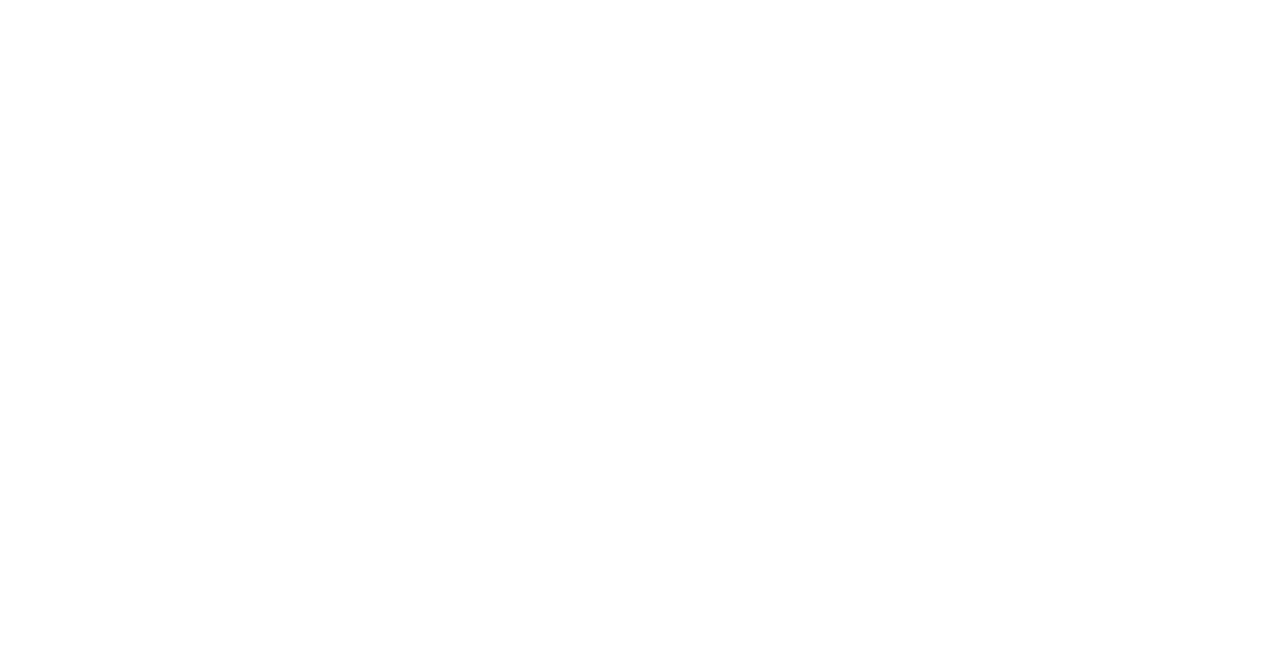
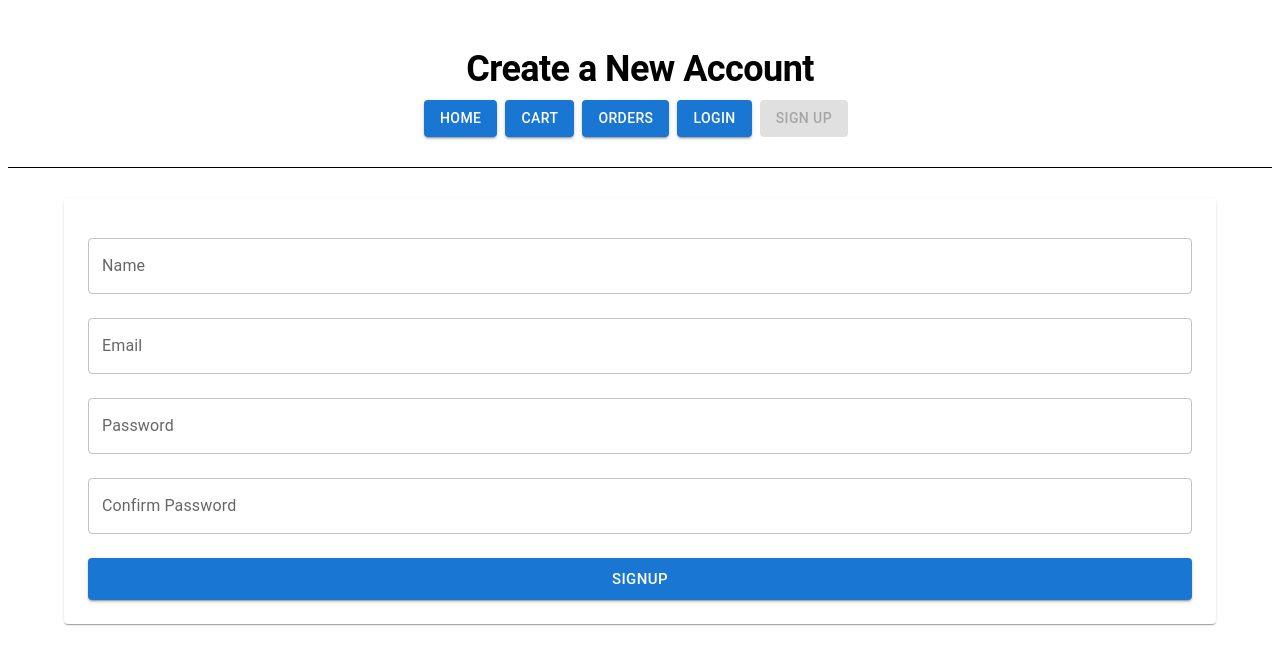
Before and after one commit to EeSzen/e-commerce, a React (Create React App) app: page /signup in a window 1280 px wide. Before the commit this address had no page. Shown: the top 664 px of the page. Built offline with nearby package versions, Linux system fonts and the light colour scheme.

Commit message:
auth-check

```diff
--- a/src/App.js
+++ b/src/App.js
@@ -9,6 +9,8 @@
 import Checkout from "./pages/Checkout";
 import PaymentVerify from "./pages/PaymentVerify";
 import Orders from "./pages/Orders";
+import Login from "./pages/LoginPage";
+import Signup from "./pages/SignupPage";
 
 function App() {
   return (
@@ -24,6 +26,8 @@
           <Route path="/checkout" element={<Checkout />} />
           <Route path="/verify-payment" element={<PaymentVerify />} />
           <Route path="/orders" element={<Orders />} />
+          <Route path="/login" element={<Login />} />
+          <Route path="/signup" element={<Signup />} />
         </Routes>
       </BrowserRouter>
       <Toaster richColors position="top-right" />
--- a/src/components/Header/index.js
+++ b/src/components/Header/index.js
@@ -11,6 +11,8 @@
   const isHomePage = location.pathname === "/";
   const isCartPage = location.pathname === "/products/cart";
   const isOrdersPage = location.pathname === "/orders";
+  const isLoginPage = location.pathname === "/login";
+  const isSignupPage = location.pathname === "/signup";
 
   return (
     <Box
@@ -62,6 +64,7 @@
         </Button>
         <Button
           variant="contained"
+          sx={{ mr: 1 }}
           disabled={isOrdersPage}
           // Disable if we're already on the homepage
           onClick={() => {
@@ -70,6 +73,28 @@
         >
           Orders
         </Button>
+        <Button
+          variant="contained"
+          sx={{ mr: 1 }}
+          disabled={isLoginPage}
+          // Disable if we're already on the homepage
+          onClick={() => {
+            navigate("/login");
+          }}
+        >
+          Login
+        </Button>
+        <Button
+          variant="contained"
+          sx={{ mr: 1 }}
+          disabled={isSignupPage}
+          // Disable if we're already on the homepage
+          onClick={() => {
+            navigate("/signup");
+          }}
+        >
+          Sign Up
+        </Button>
       </Container>
     </Box>
   );
--- /dev/null
+++ b/src/pages/LoginPage/index.js
@@ -0,0 +1,83 @@
+import { Button, Container, Paper } from "@mui/material";
+import { authLogin } from "../../utility/api";
+import { useState } from "react";
+import Header from "../../components/Header";
+import TextField from "@mui/material/TextField";
+import { toast } from "sonner";
+import { useNavigate } from "react-router-dom";
+
+function Login() {
+  const navigate = useNavigate();
+  const [email, setEmail] = useState("");
+  const [password, setPassword] = useState("");
+
+  //   useEffect(() => {
+  //     authLogin().then((userData) => {
+  //       setEmail;
+  //     });
+  //   });
+
+  const handleLogin = async (event) => {
+    event.preventDefault();
+    // check for error
+    if (!email || !password) {
+      return toast.error("Please fill out all the required fields");
+    }
+    // trigger the API
+    const loggedUser = await authLogin(email, password);
+
+    if (!loggedUser) {
+      return toast.error("Email or Password is incorrect");
+    }
+
+    if (loggedUser) {
+      toast.success("You have logged in successfully!");
+      //   navigate("/");
+      console.log(loggedUser, "test login");
+    }
+  };
+
+  return (
+    <>
+      <Header label="Login to Your Account" />
+      <Container>
+        <Paper sx={{ p: 3, pt: 5 }}>
+          <TextField
+            fullWidth
+            label="Email"
+            id="Email"
+            value={email}
+            type="email"
+            sx={{ mb: 3 }}
+            onChange={(event) => setEmail(event.target.value)}
+          />
+          <TextField
+            fullWidth
+            label="Password"
+            id="Password"
+            value={password}
+            type="password"
+            sx={{ mb: 3 }}
+            onChange={(event) => setPassword(event.target.value)}
+          />
+          <Button
+            fullWidth
+            variant="contained"
+            size="large"
+            onClick={handleLogin}
+          >
+            Login
+          </Button>
+        </Paper>
+      </Container>
+    </>
+  );
+}
+
+export default Login;
+
+//======= test account =======//
+// {
+//     "email": "Thaddeus@gmail.com",
+//     "password": "password"
+// }
--- a/src/pages/Orders/index.js
+++ b/src/pages/Orders/index.js
@@ -48,21 +48,28 @@
     }
   };
 
-  const handleStatusChange = async (_id, newStatus) => {
-    try {
-      const updatedOrder = await updateOrder(_id, newStatus);
+  const handleStatusChange = async (_id, status) => {
+    // try {
+    //   const updatedOrder = await updateOrder(_id, newStatus);
+    //   if (updatedOrder) {
+    //     // Update the order in the state with the new status
+    //     setOrder((prevOrders) =>
+    //       prevOrders.map((order) =>
+    //         order._id === _id ? { ...order, status: newStatus } : order
+    //       )
+    //     );
+    //     toast.success("Order status updated successfully");
+    //     console.log(handleStatusChange)
+    //   }
+    // } catch (error) {
+    //   toast.error("Failed to update order status");
+    // }
+    const updatedOrder = await updateOrder(_id, status);
     if (updatedOrder) {
-        // Update the order in the state with the new status
-        setOrder((prevOrders) =>
-          prevOrders.map((order) =>
-            order._id === _id ? { ...order, status: newStatus } : order
-          )
-        );
-        toast.success("Order status updated successfully");
-        console.log(handleStatusChange)
-      }
-    } catch (error) {
-      toast.error("Failed to update order status");
+      // fetch the updated orders from API
+      const updatedOrders = await getOrders();
+      setOrder(updatedOrders);
+      toast.success("Order status has been updated");
     }
   };
 
@@ -74,11 +81,46 @@
           <TableHead>
             <TableRow>
               <TableCell>Customer </TableCell>
-              <TableCell align="right">Products</TableCell>
-              <TableCell align="right">Total Amount</TableCell>
-              <TableCell align="right">Status</TableCell>
-              <TableCell align="right">Payment Date</TableCell>
-              <TableCell align="right">Actions</TableCell>
+              <TableCell
+                align="right"
+                sx={{
+                  fontWeight: "bold",
+                }}
+              >
+                Products
+              </TableCell>
+              <TableCell
+                align="right"
+                sx={{
+                  fontWeight: "bold",
+                }}
+              >
+                Total Amount
+              </TableCell>
+              <TableCell
+                align="right"
+                sx={{
+                  fontWeight: "bold",
+                }}
+              >
+                Status
+              </TableCell>
+              <TableCell
+                align="right"
+                sx={{
+                  fontWeight: "bold",
+                }}
+              >
+                Payment Date
+              </TableCell>
+              <TableCell
+                align="right"
+                sx={{
+                  fontWeight: "bold",
+                }}
+              >
+                Actions
+              </TableCell>
             </TableRow>
           </TableHead>
           <TableBody>
@@ -93,7 +135,7 @@
                 </TableCell>
                 <TableCell align="right">
                   {item.products.map((a) => (
-                    <div>{a.name}</div>
+                    <div key={a._id}>{a.name}</div>
                   ))}
                 </TableCell>
                 <TableCell align="right">
@@ -102,16 +144,22 @@
                 {/* ======= dropdown ====== */}
                 <TableCell align="right">
                   <FormControl>
+                    {item.status === "pending" ? (
+                      <Select value={item.status} disabled={true}>
+                        <MenuItem value="pending">Pending</MenuItem>
+                      </Select>
+                    ) : (
                       <Select
                         value={item.status}
-                      onChange={(e) =>
-                        handleStatusChange(item._id, e.target.value)
-                      }
+                        onChange={(event) => {
+                          handleStatusChange(item._id, event.target.value);
+                        }}
                       >
-                      <MenuItem value="pending">Pending</MenuItem>
                         <MenuItem value="paid">Paid</MenuItem>
                         <MenuItem value="failed">Failed</MenuItem>
+                        <MenuItem value="completed">Completed</MenuItem>
                       </Select>
+                    )}
                   </FormControl>
                 </TableCell>
                 {/* ====================== */}
--- /dev/null
+++ b/src/pages/SignupPage/index.js
@@ -0,0 +1,98 @@
+import { Button, Container, Paper } from "@mui/material";
+import { authSignup } from "../../utility/api";
+import { useState } from "react";
+import Header from "../../components/Header";
+import TextField from "@mui/material/TextField";
+import { toast } from "sonner";
+import { useNavigate } from "react-router-dom";
+
+function Signup() {
+  const navigate = useNavigate();
+  const [name, setName] = useState("");
+  const [email, setEmail] = useState("");
+  const [password, setPassword] = useState("");
+  const [confirm, setConfirm] = useState("");
+
+  const handleSignUp = async (event) => {
+    event.preventDefault();
+    //check for error
+    if (!name || !email || !password || !confirm) {
+      return toast.error("Please fill out all the required fields");
+    }
+    if(confirm !== password){
+        return toast.error("Please check your password");
+    }
+
+
+    //trigger the add new product API
+    const newUser = await authSignup(name, email, password, confirm);
+
+    // check if the newUser exist or not
+    if (!newUser) {
+      return toast.error("Email or Password is incorrect");
+    }
+
+    if (newUser) {
+      // show success error
+      toast.success("Happy Shopping !");
+      // navigate("/");
+      console.log(newUser);
+    }
+  };
+
+  return (
+    <>
+      <Header label="Create a New Account" />
+      <Container>
+        <Paper sx={{ p: 3, pt: 5 }}>
+          <TextField
+            fullWidth
+            label="Name"
+            id="Name"
+            value={name}
+            type="name"
+            sx={{ mb: 3 }}
+            onChange={(event) => setName(event.target.value)}
+          />
+          <TextField
+            fullWidth
+            label="Email"
+            id="Email"
+            value={email}
+            type="email"
+            sx={{ mb: 3 }}
+            onChange={(event) => setEmail(event.target.value)}
+          />
+          <TextField
+            fullWidth
+            label="Password"
+            type="password"
+            value={password}
+            id="Password"
+            sx={{ mb: 3 }}
+            onChange={(event) => setPassword(event.target.value)}
+          />
+          <TextField
+            fullWidth
+            label="Confirm Password"
+            type="password"
+            value={confirm}
+            id="Confirm Password"
+            sx={{ mb: 3 }}
+            onChange={(event) => setConfirm(event.target.value)}
+          />
+          <Button
+            fullWidth
+            variant="contained"
+            size="large"
+            onClick={handleSignUp}
+          >
+            Signup
+          </Button>
+        </Paper>
+      </Container>
+    </>
+  );
+}
+
+export default Signup;
--- a/src/utility/api.js
+++ b/src/utility/api.js
@@ -241,3 +241,31 @@
       /^(([^<>()[\]\\.,;:\s@"]+(\.[^<>()[\]\\.,;:\s@"]+)*)|.(".+"))@((\[[0-9]{1,3}\.[0-9]{1,3}\.[0-9]{1,3}\.[0-9]{1,3}\])|(([a-zA-Z\-0-9]+\.)+[a-zA-Z]{2,}))$/
     );
 };
+
+// ======== Auth ======== //
+// login
+export const authLogin = async (email , password) => {
+  try {
+    const response = await axios.post(API_URL + "/auth/login", {
+      email,
+      password,
+    });
+    return response.data;
+  } catch (error) {
+    toast.error(error.message);
+  }
+};
+
+// Signup
+export const authSignup = async (name, email, password) => {
+  try {
+    const response = await axios.post(API_URL + "/auth/signup", {
+      name,
+      email,
+      password,
+    });
+    return response.data;
+  } catch (error) {
+    toast.error(error.message);
+  }
+};
```
Lines whose indentation alone changed are shown as unchanged.
